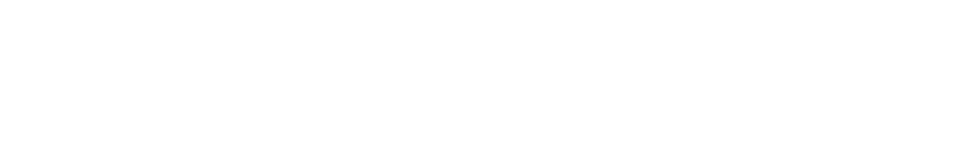
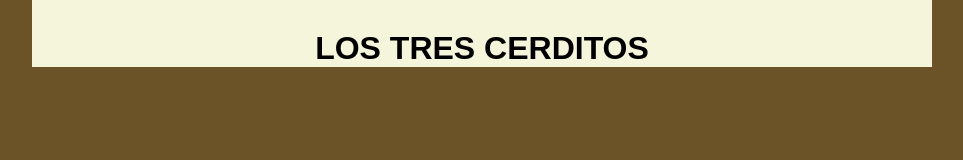
Before and after one commit to diegoals13/Practice-Three-Little-Pigs, a plain HTML site: page index.html in a window 1280 px wide. Shown: the whole page, without its empty margins (158-1121 px from the left). Drawn offline with Linux system fonts and the light colour scheme.

Commit message:
Cabecera

```diff
--- /dev/null
+++ b/css/cabecera.css
@@ -0,0 +1,8 @@
+h1 {
+    position: relative;
+    max-width: 900px;
+    background-color: #f5f5dc;
+    text-align: center;
+    padding-top: 30px;
+    margin: 0 auto;
+}
--- a/css/style.css
+++ b/css/style.css
@@ -0,0 +1,12 @@
+@import url(./cabecera.css);
+
+* {
+    margin: 0;
+    padding: 0;
+    box-sizing: border-box;
+    font-family: 'poppins', sans-serif;
+}
+
+body {
+    background-color: #6c5227;
+}
--- a/index.html
+++ b/index.html
@@ -4,8 +4,11 @@
     <meta charset="UTF-8">
     <meta name="viewport" content="width=device-width, initial-scale=1.0">
     <title>Los tres cerditos</title>
+    <link rel="stylesheet" href="./css/style.css">
 </head>
 <body>
-
+    <header>
+        <h1>LOS TRES CERDITOS</h1>
+    </header>
 </body>
 </html>
```
